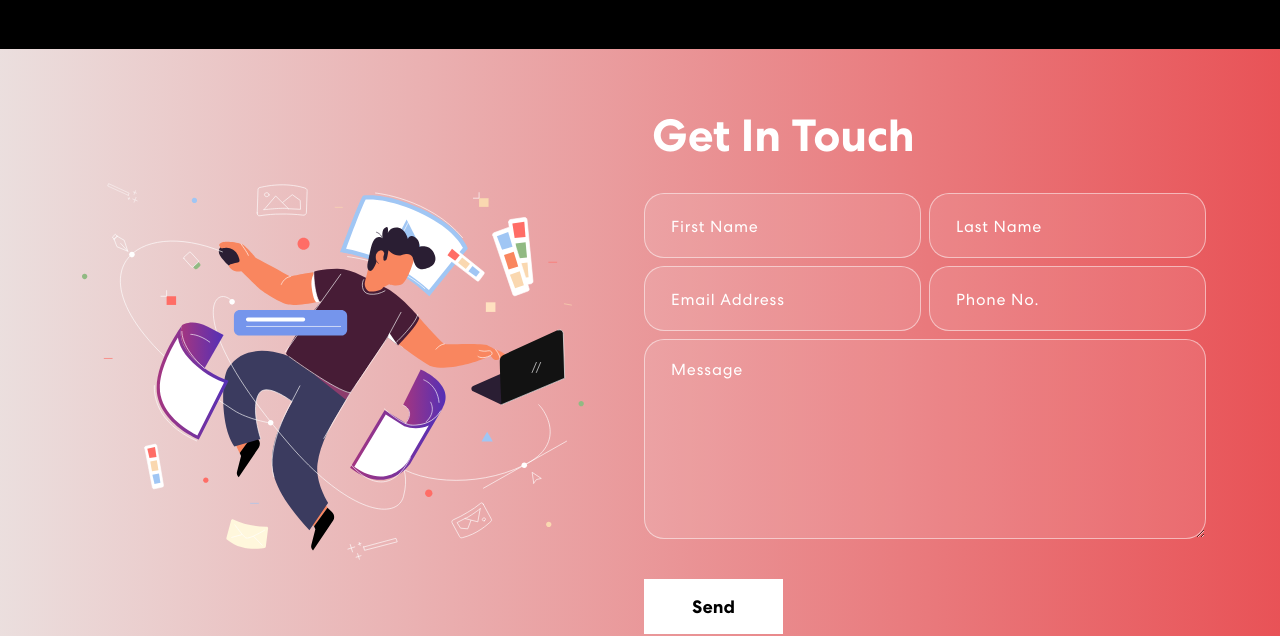
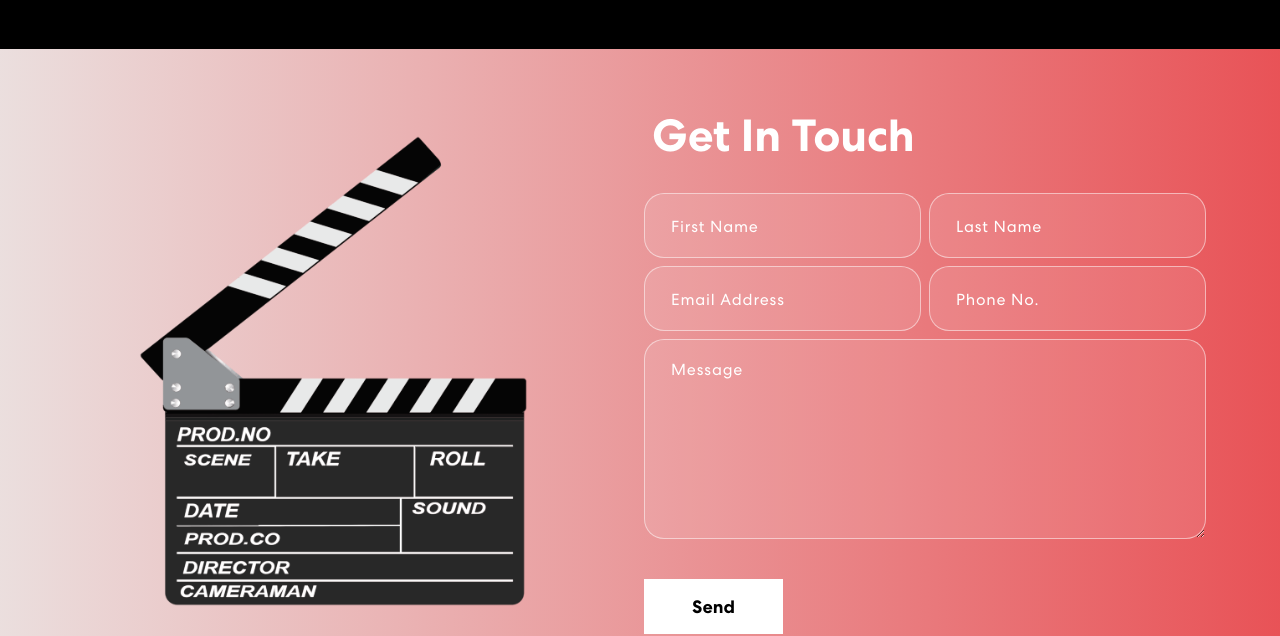
Before and after one commit to sbstnbnvds/satoshiedits, a React (Create React App) app: page / in a window 1280 px wide. Shown: the part 2360-2996 px from the top of the page. Built offline with nearby package versions, Linux system fonts and the light colour scheme; no server answers.

Commit message:
clipperboard

```diff
--- a/src/components/Contact.js
+++ b/src/components/Contact.js
@@ -1,6 +1,7 @@
 import { useState } from "react";
 import { Container, Row, Col } from "react-bootstrap";
 import contactImg from "../assets/img/contact-img.svg";
+import clapperboard from '../assets/img/clapperboard.png'
 import 'animate.css';
 import TrackVisibility from 'react-on-screen';
 
@@ -48,7 +49,7 @@ export const Contact = () => {
       <Container>
         <Row className="align-items-center">
           <Col size={12} md={6}>
-                <img src={contactImg} alt="Contact Us"/>
+                <img src={clapperboard} alt="Contact Us"/>
           </Col>
           <Col size={12} md={6}>
             <TrackVisibility>
```
